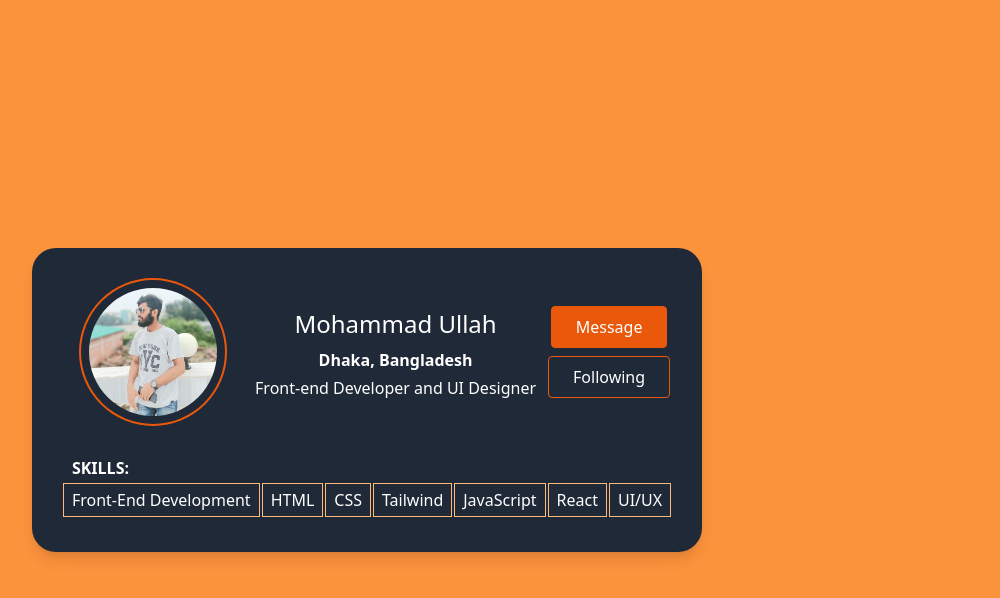
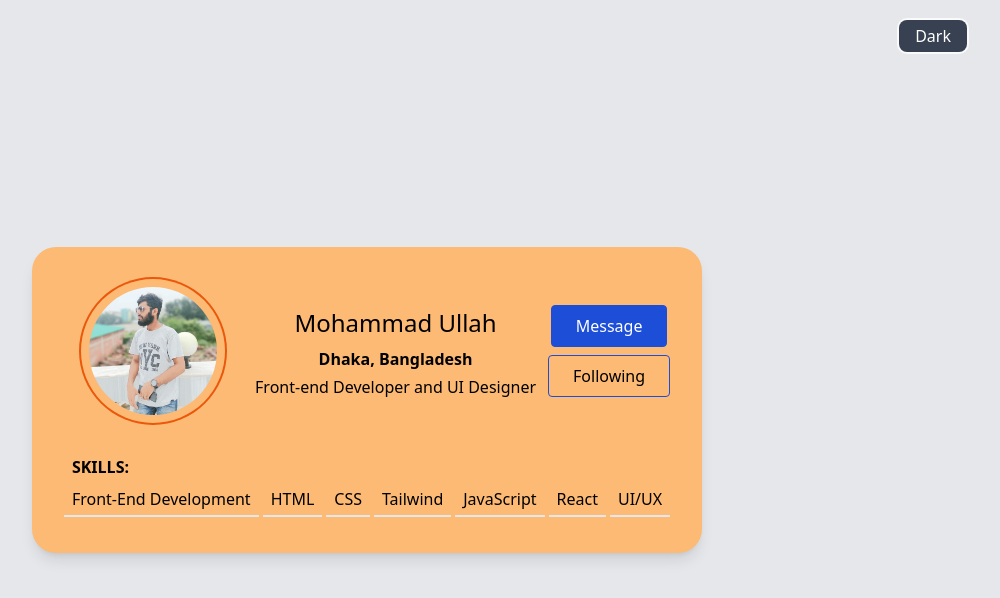
Before and after one commit to MU1147-LEGEND/profile-card, a website: page index.html in a window 1280 px wide. Shown: the whole page, without its empty margins (273-1273 px from the left). Drawn offline with Linux system fonts and the light colour scheme.

Commit message:
chore: Add dark mode support to the landing page

```diff
--- a/index.html
+++ b/index.html
@@ -6,32 +6,48 @@
     <link rel="stylesheet" href="./output/output.css" />
     <title>Tailwind</title>
 </head>
-<body class="w-auto h-screen flex items-center bg-orange-400">
-    <div class="main-container max-w-sm md:max-w-3xl bg-gray-800 m-auto rounded-3xl shadow-lg text-white">
+<body class="w-auto h-screen flex items-center bg-gray-200 dark:bg-orange-950">
+    <button type="button" class="absolute top-5 right-10 text-white ring-2 ring-neutral-50 rounded-lg px-4 py-1 bg-gray-700 dark:bg-orange-600 transition transition- duration-500" id="darkmode">Dark</button>
+    <div class="main-container max-w-sm md:max-w-3xl bg-orange-300 dark:bg-slate-900 m-auto rounded-3xl shadow-lg dark:text-white text-black">
         <div class="card-top text-center m-auto py-6 md:flex md:p-8">
-            <img src="profile-img.jpg" alt="img" class="w-36 rounded-full m-auto p-2 md:px-2 ring-2 ring-orange-600 "/>
+            <img src="profile-img.jpg" alt="img" class="w-36 rounded-full m-auto p-2 md:px-2 ring-2 ring-orange-600 transform hover:scale-105 duration-300"/>
             <div class="card-info flex flex-col md:px-3 items-center justify-center">
                 <h2 class="text-2xl py-2"><a href="https://fb.com/fb.mohammadullah">Mohammad Ullah</a></h2>
                 <span class="font-bold">Dhaka, Bangladesh</span>
                 <span class="py-1">Front-end Developer and UI Designer</span>
             </div>
             <div class="buttons flex md:flex-col justify-center items-center gap-2 py-4">
-                <button class="py-2 px-6 bg-orange-600 rounded border-solid border border-orange-600 hover:bg-transparent transition duration-300">Message</button>
-                <button class="py-2 px-6 bg-transparent rounded border-solid border border-orange-600 hover:bg-orange-600 transition duration-300">Following</button>
+                <button class="py-2 px-6 bg-blue-700 rounded border-solid border border-blue-700 dark:border-orange-600 dark:hover:text-white text-white hover:text-black hover:bg-transparent transition duration-300 dark:bg-orange-600 dark:hover:bg-transparent">Message</button>
+                <button class="py-2 px-6 bg-transparent rounded border-solid border border-blue-700 dark:border-orange-600  hover:bg-blue-700 hover:text-white transition duration-300 dark:hover:bg-orange-600">Following</button>
             </div>
         </div>
         <div class="card-bottom p-3 md:px-8 md:pt-0 md:pb-8">
             <h4 class="font-bold px-8 md:px-2">SKILLS: </h4>
             <ul class="flex flex-wrap gap-1 justify-center">
-                <li class="px-2 py-1 ring-1 ring-orange-300 my-1 hover:bg-slate-600 hover:cursor-pointer duration-300 ">Front-End Development</li>
-                <li class="px-2 py-1 ring-1 ring-orange-300 my-1 hover:bg-slate-600 hover:cursor-pointer duration-300 ">HTML</li>
-                <li class="px-2 py-1 ring-1 ring-orange-300 my-1 hover:bg-slate-600 hover:cursor-pointer duration-300 ">CSS</li>
-                <li class="px-2 py-1 ring-1 ring-orange-300 my-1 hover:bg-slate-600 hover:cursor-pointer duration-300 ">Tailwind</li>
-                <li class="px-2 py-1 ring-1 ring-orange-300 my-1 hover:bg-slate-600 hover:cursor-pointer duration-300 ">JavaScript</li>
-                <li class="px-2 py-1 ring-1 ring-orange-300 my-1 hover:bg-slate-600 hover:cursor-pointer duration-300 ">React</li>
-                <li class="px-2 py-1 ring-1 ring-orange-300 my-1 hover:bg-slate-600 hover:cursor-pointer duration-300 ">UI/UX</li>
+                <li class="px-2 py-1 border-b-2 my-1 hover:bg-slate-600 hover:cursor-pointer duration-300 ">Front-End Development</li>
+                <li class="px-2 py-1 border-b-2 my-1 hover:bg-slate-600 hover:cursor-pointer duration-300 ">HTML</li>
+                <li class="px-2 py-1 border-b-2 my-1 hover:bg-slate-600 hover:cursor-pointer duration-300 ">CSS</li>
+                <li class="px-2 py-1 border-b-2 my-1 hover:bg-slate-600 hover:cursor-pointer duration-300 ">Tailwind</li>
+                <li class="px-2 py-1 border-b-2 my-1 hover:bg-slate-600 hover:cursor-pointer duration-300 ">JavaScript</li>
+                <li class="px-2 py-1 border-b-2 my-1 hover:bg-slate-600 hover:cursor-pointer duration-300 ">React</li>
+                <li class="px-2 py-1 border-b-2 my-1 hover:bg-slate-600 hover:cursor-pointer duration-300 ">UI/UX</li>
+
             </ul>
         </div>
     </div>
+    <script>
+        let modeCngBtn = document.getElementById("darkmode");
+        modeCngBtn.addEventListener("click", ()=>{
+            document.firstElementChild.classList.toggle("dark");
+            let modeCngTxt = modeCngBtn.innerText;
+            if(modeCngTxt === "Dark"){
+                modeCngBtn.innerText = "Light";
+            }
+            else{
+                modeCngBtn.innerHTML = "Dark";
+            }
+            console.log(modeCngTxt)
+        });
+    </script>
 </body>
 </html>
--- a/tailwind.config.js
+++ b/tailwind.config.js
@@ -5,4 +5,5 @@ module.exports = {
     extend: {},
   },
   plugins: [],
+  darkMode: "class",
 }
```
Also changed, not shown: output/output.css.
